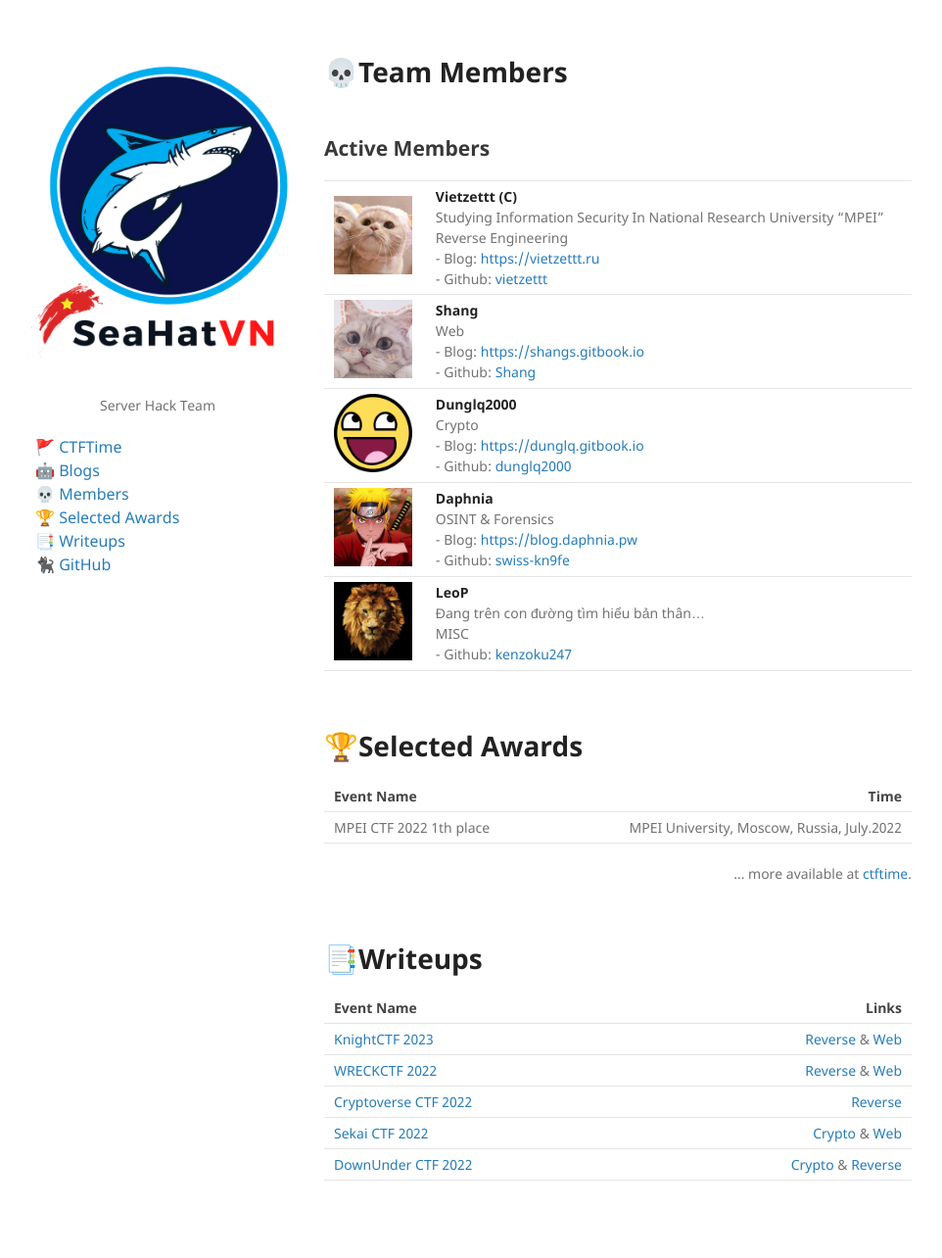
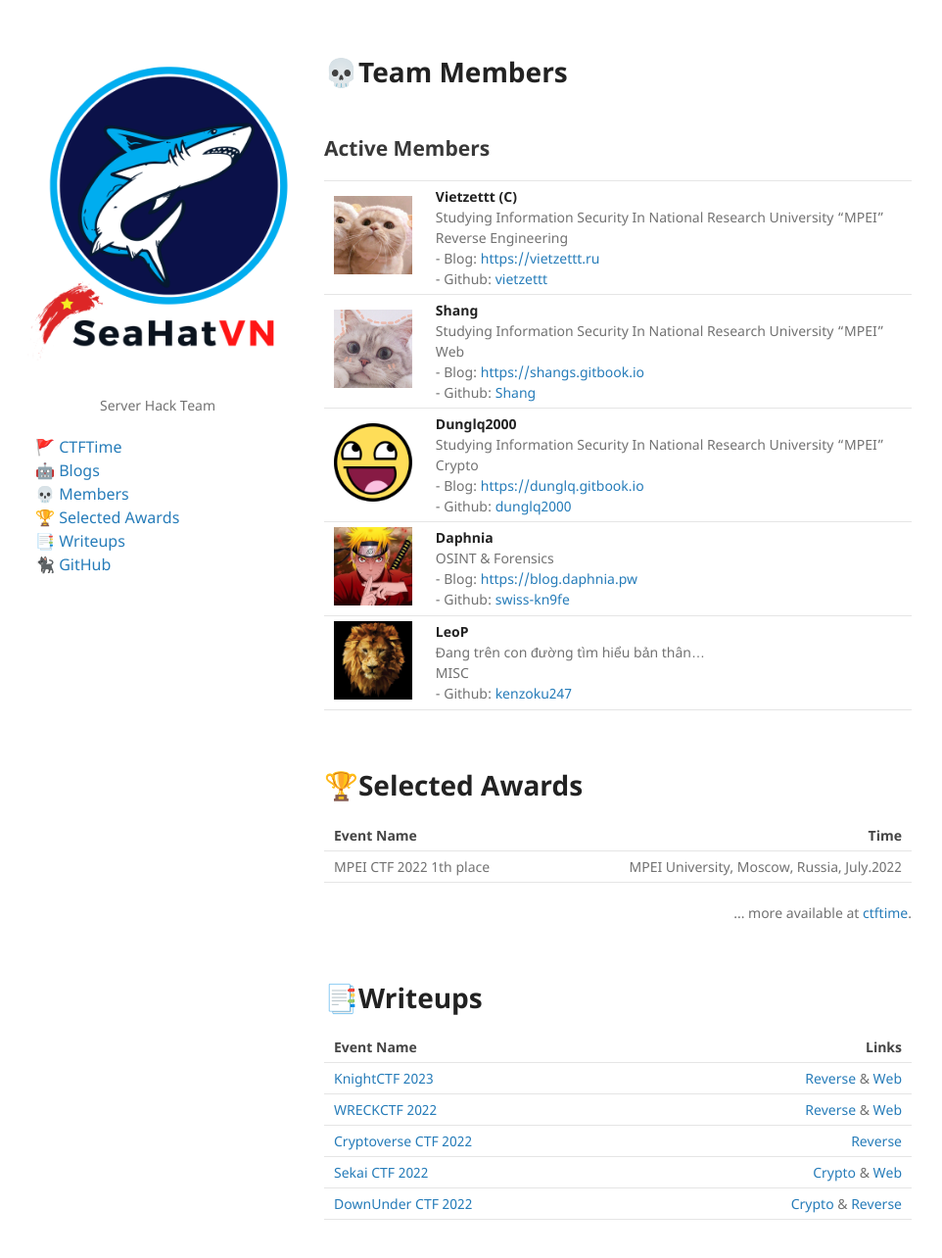
Before and after one commit to seahatvn/seahatvn.github.io, a Jekyll site: the page built from index.md, in a window 1280 px wide and 1315 px high. Shown: the top 1284 px of the window at 98% size, without its empty margins (174-1136 px from the left). Built offline with Jekyll 4.4.1, drawn with Linux system fonts in a browser that asks for light colours; our own code applies the rules of GitHub Pages for plain Markdown files.

Commit message:
Update index.md

```diff
--- a/index.md
+++ b/index.md
@@ -12,8 +12,8 @@ id: index
 | | |
 | --------------------------------------------------------- | ------------------------------------------------------------|
 | <img src="assets/profile/vietzettt.jpg" class="profile-image" alt="profile-image"/> | **Vietzettt** **(C)**<br /> Studying Information Security In National Research University "MPEI"<br /> Reverse Engineering <br />- Blog: [https://vietzettt.ru](https://vietzettt.ru/) <br />- Github: [vietzettt](https://github.com/vietzettt) |
-| <img src="assets/profile/shang.jpg" class="profile-image" alt="profile-image"/> | **Shang**<br /> Web <br />- Blog: [https://shangs.gitbook.io](https://shangs.gitbook.io/shang/)<br />- Github: [Shang](https://github.com/shanglyuv)                                           |
-| <img src="assets/profile/dunglq.jpg" class="profile-image" alt="profile-image"/> | **Dunglq2000** <br /> Crypto <br />- Blog: [https://dunglq.gitbook.io](https://dunglq.gitbook.io/mathcrypto/)<br />- Github: [dunglq2000](https://github.com/dunglq2000) |
+| <img src="assets/profile/shang.jpg" class="profile-image" alt="profile-image"/> | **Shang**<br /> Studying Information Security In National Research University "MPEI" <br /> Web <br />- Blog: [https://shangs.gitbook.io](https://shangs.gitbook.io/shang/)<br />- Github: [Shang](https://github.com/shanglyuv)                                           |
+| <img src="assets/profile/dunglq.jpg" class="profile-image" alt="profile-image"/> | **Dunglq2000**<br /> Studying Information Security In National Research University "MPEI" <br /> Crypto <br />- Blog: [https://dunglq.gitbook.io](https://dunglq.gitbook.io/mathcrypto/)<br />- Github: [dunglq2000](https://github.com/dunglq2000) |
 | <img src="assets/profile/daphnia.jpg" class="profile-image" alt="profile-image"/> | **Daphnia**  <br /> OSINT & Forensics  <br />- Blog: [https://blog.daphnia.pw](https://blog.daphnia.pw/) <br />- Github: [swiss-kn9fe](https://github.com/swiss-kn9fe) |
 | <img src="assets/profile/leop.jfif" class="profile-image" alt="profile-image"/> | **LeoP**<br /> Đang trên con đường tìm hiểu bản thân... <br />MISC <br />- Github: [kenzoku247](https://github.com/kenzoku247) |
 
```
